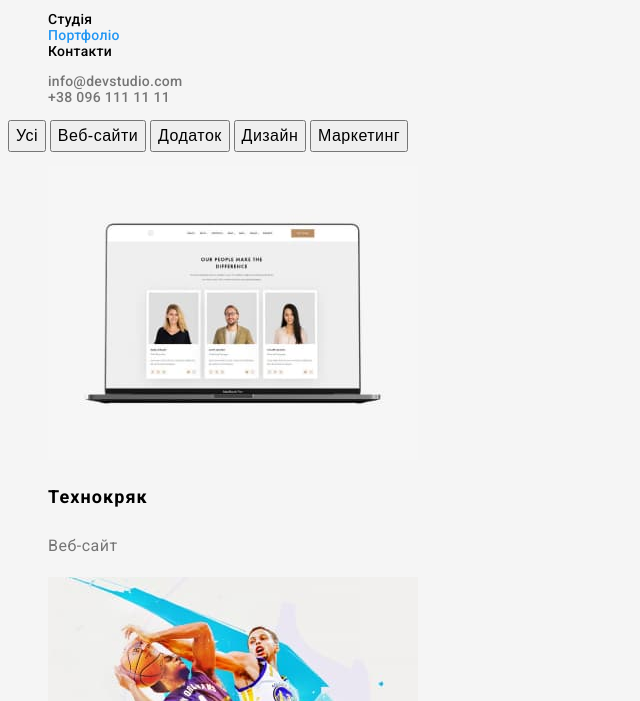
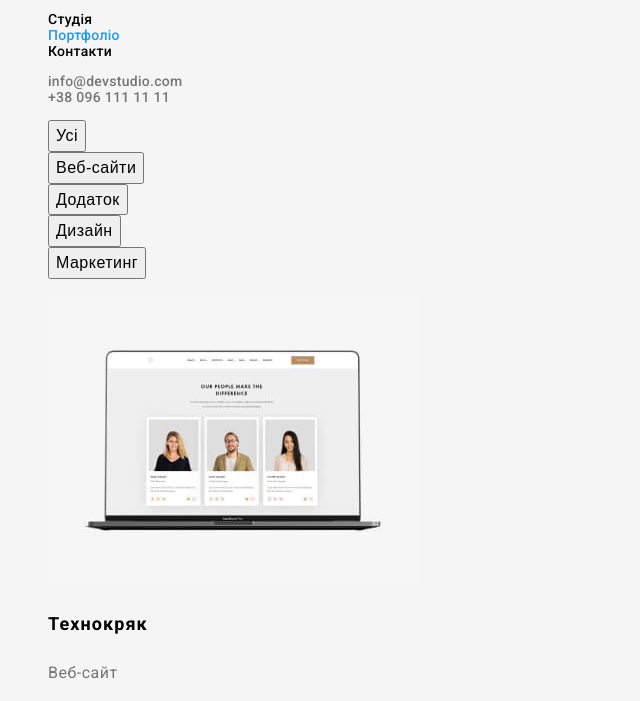
Before and after one commit to Bonadea1008/goit-markup-hw-02, a plain HTML site: page portfolio.html in a window 1280 px wide. Shown: the part 41-742 px from the top of the page, without its empty margins (0-640 px from the left). Drawn offline with Linux system fonts and the light colour scheme.

Commit message:
Add ul for portfolio's button

```diff
--- a/portfolio.html
+++ b/portfolio.html
@@ -39,11 +39,13 @@
     <main>
       <section class="button-section">
         <h1 hidden>Приклади робіт</h1>
-        <button type="button" class="button-filter">Усі</button>
-        <button type="button" class="button-filter">Веб-сайти</button>
-        <button type="button" class="button-filter">Додаток</button>
-        <button type="button" class="button-filter">Дизайн</button>
-        <button type="button" class="button-filter">Маркетинг</button>
+        <ul class="list">
+          <li><button type="button" class="button-filter">Усі</button></li>
+          <li><button type="button" class="button-filter">Веб-сайти</button></li>
+          <li><button type="button" class="button-filter">Додаток</button></li>
+          <li><button type="button" class="button-filter">Дизайн</button></li>
+          <li><button type="button" class="button-filter">Маркетинг</button></li>
+        </ul>
       </section>
       <section>
         <ul class="list">
```
